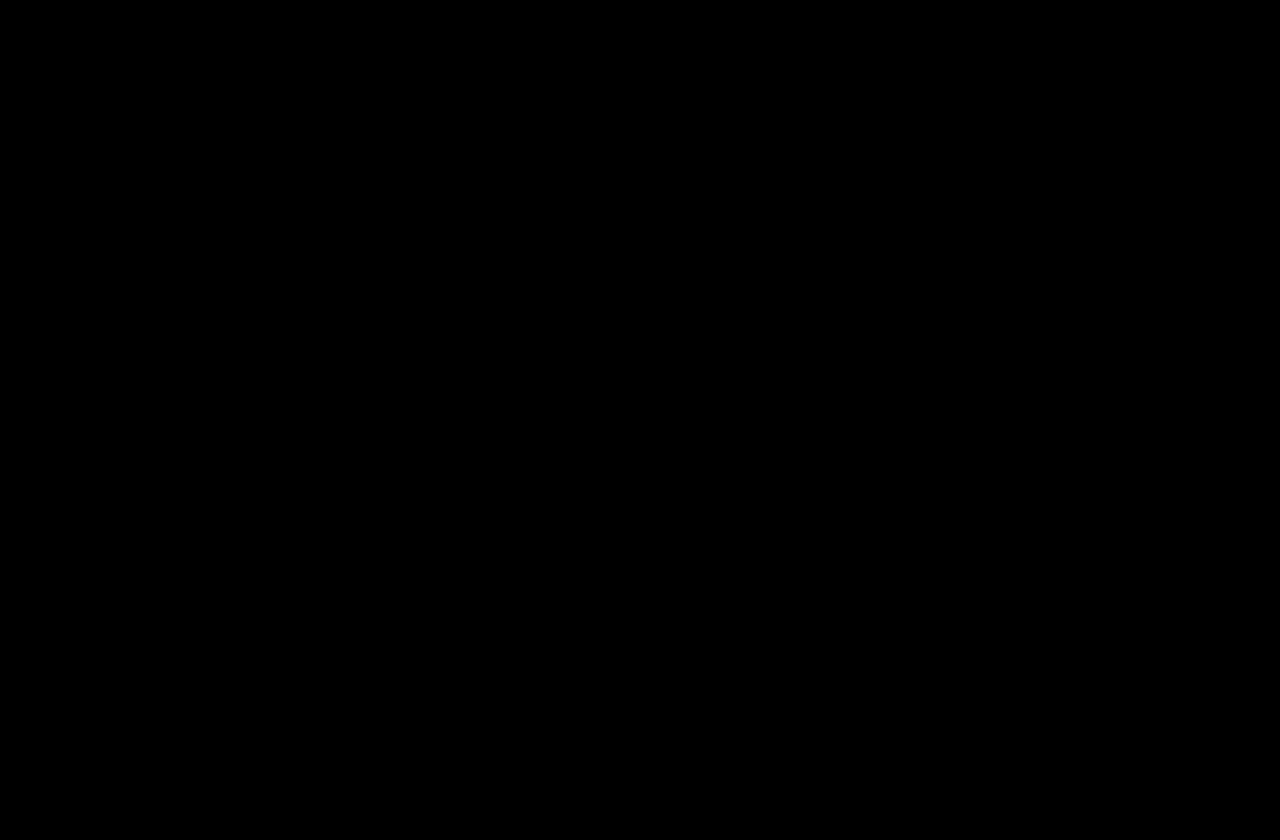
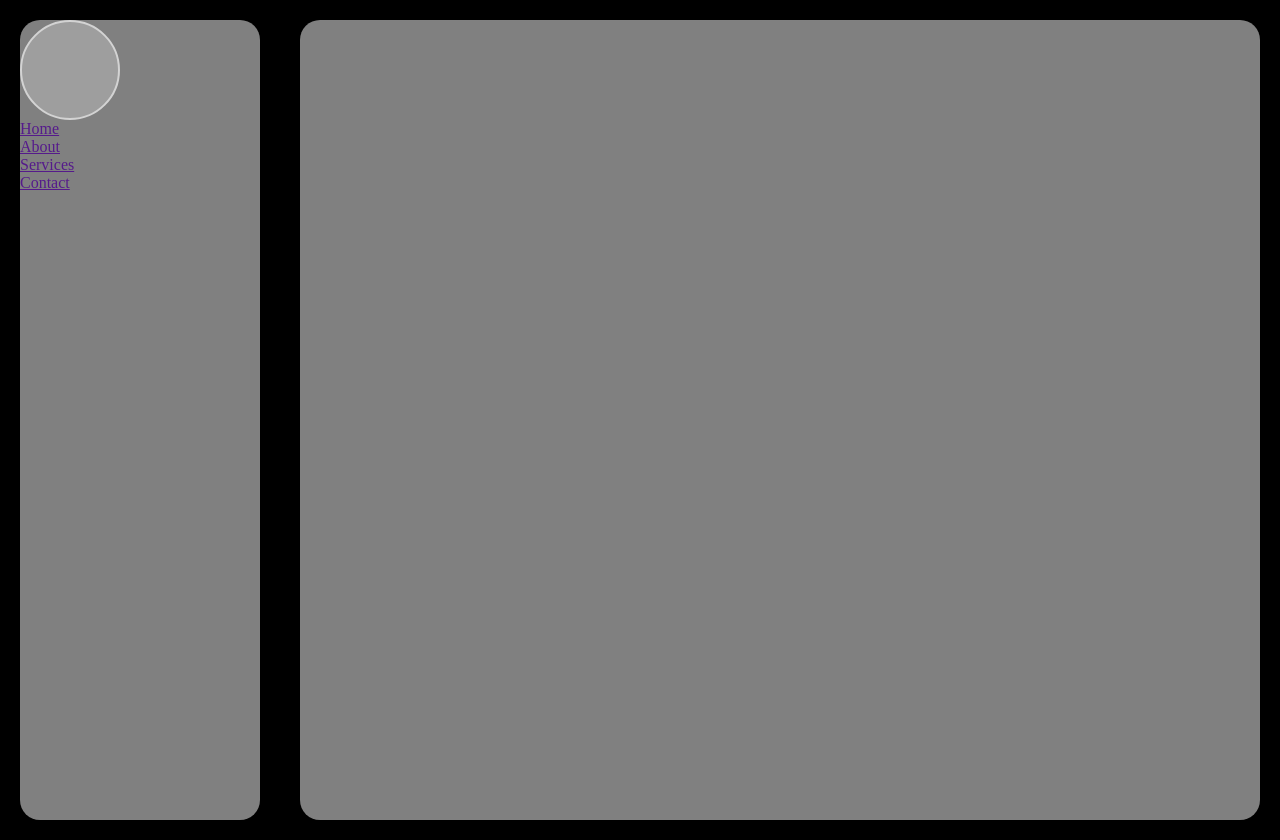
Before and after one commit to Wajeeh001/Personal-Portfolio, a plain HTML site: page index.html in a window 1280 px wide. Before the commit the page ends 800 px from the top, so only its background shows below. Drawn offline with Linux system fonts and the light colour scheme; grey boxes are pictures that could not be loaded.

Commit message:
Modified: Creating basic structure

```diff
--- a/index.html
+++ b/index.html
@@ -7,6 +7,21 @@
     <link rel="stylesheet" href="style.css">
 </head>
 <body>
+    <nav>
+        <div class="profile-picture">
+        </div>
+        <ul>
+            <li><a href="">Home</a></li>
+            <li><a href="">About</a></li>
+            <li><a href="">Services</a></li>
+            <li><a href="">Contact</a></li>
+        </ul>
+    </nav>
 
+    <main>
+        <section>
+
+        </section>
+    </main>
 </body>
 </html>
--- a/style.css
+++ b/style.css
@@ -6,4 +6,33 @@
 
 body{
     background-color: black;
+    display: flex;
+    justify-content: center;
+    align-items: center;
 }
+
+.profile-picture{
+    height: 100px;
+    width: 100px;
+    background-image: url(img/mike-santos-wUTQBfuDKr8-unsplash.jpg);
+    background-repeat: no-repeat;
+    background-size: cover;
+    border: 2px solid lightgrey;
+    border-radius: 50%;
+}
+
+nav{
+    height: 100vh;
+    width: 20%;
+    margin: 20px;
+    border-radius: 20px;
+    background-color: gray;
+}
+
+main{
+    height: 100vh;
+    width: 80%;
+    margin: 20px;
+    background-color: gray;
+    border-radius: 20px;
+}
```
Also changed, not shown: 1 other file.
